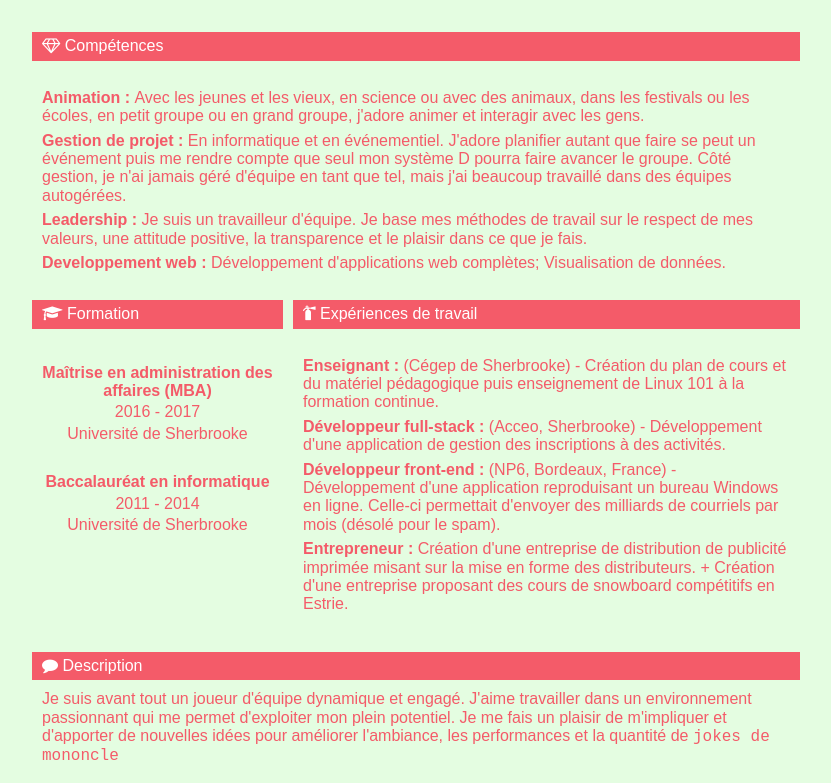
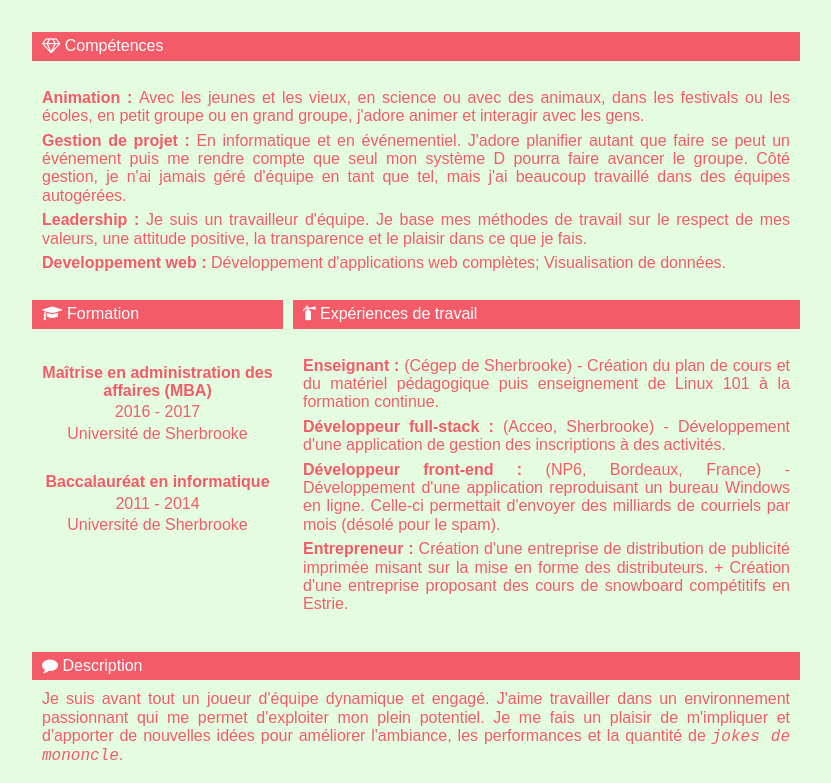
Before and after one commit to OlivierRoss/site-perso, a plain HTML site: page index.html in a window 1280 px wide. Shown: the part 168-951 px from the top of the page, without its empty margins (224-1055 px from the left). Drawn offline with nearby package versions, Linux system fonts and the light colour scheme.

Commit message:
texte et ordre

```diff
--- a/index.html
+++ b/index.html
@@ -28,7 +28,7 @@
             </div>
             <div class="pure-u-1 pure-u-md-1-5"></div>
         </div>
-        <div id="competences" class="pure-g">
+        <div id="competences" class="pure-g realisation">
             <div class="pure-u-1 pure-u-md-1-5"></div>
             <div class="pure-u-1 pure-u-md-3-5">
                 <div class="banniere">
@@ -115,14 +115,14 @@
             </div>
             <div class="pure-u-1 pure-u-md-1-5"></div>
         </div>
-        <div id="description" class="pure-g">
+        <div id="description" class="pure-g realisation">
             <div class="pure-u-1 pure-u-md-1-5"></div>
             <div class="pure-u-1 pure-u-md-3-5">
                 <div class="banniere">
                     <span style="display: inline-block"><i class="fa  fa-comment"></i></span> Description
                 </div>
                 <div class="contenu">
-                    Je suis avant tout un joueur d'&eacute;quipe dynamique et engag&eacute;. J'aime travailler dans un environnement passionnant qui me permet d'exploiter mon plein potentiel. Je me fais un plaisir de m'impliquer et d'apporter de nouvelles id&eacute;es pour am&eacute;liorer l'ambiance, les performances et la quantit&eacute; de <code>jokes de mononcle</code>
+                    Je suis avant tout un joueur d'&eacute;quipe dynamique et engag&eacute;. J'aime travailler dans un environnement passionnant qui me permet d'exploiter mon plein potentiel. Je me fais un plaisir de m'impliquer et d'apporter de nouvelles id&eacute;es pour am&eacute;liorer l'ambiance, les performances et la quantit&eacute; de <code style="font-style: italic;">jokes de mononcle</code>.
                 </div>
             </div>
             <div class="pure-u-1 pure-u-md-1-5"></div>
--- a/style.css
+++ b/style.css
@@ -53,6 +53,7 @@ body {
 }
 
 .realisation {
+    text-align: justify;
 
 }
 
```
